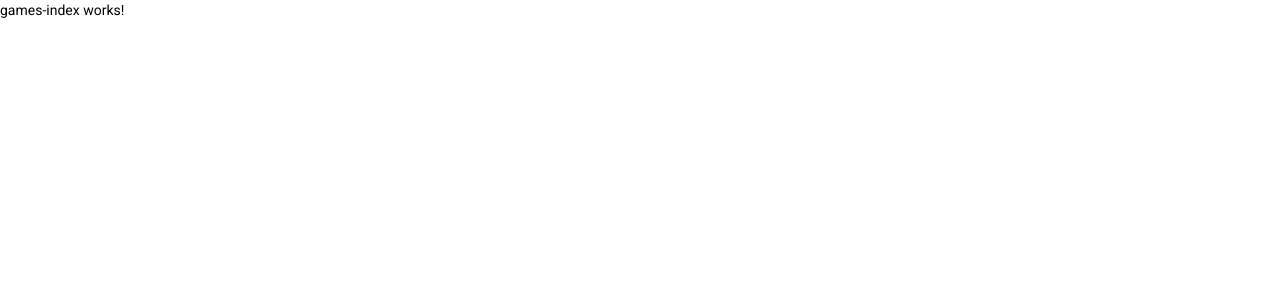
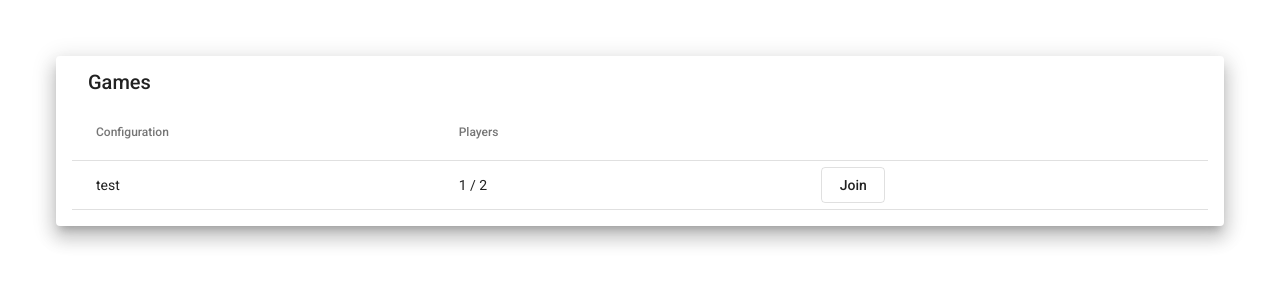
Before and after one commit to sytzez/deeplomacy, an Angular app in the folder resources/angular/: page / in a window 1280 px wide. Shown: the top 300 px of the page. Built offline with nearby package versions, Linux system fonts and the light colour scheme.

Commit message:
[Setup] Setup table for games

```diff
--- a/resources/angular/src/app/app.component.html
+++ b/resources/angular/src/app/app.component.html
@@ -1 +1,3 @@
-<router-outlet></router-outlet>
+<div class="layout">
+    <router-outlet></router-outlet>
+</div>
--- a/resources/angular/src/app/app.component.scss
+++ b/resources/angular/src/app/app.component.scss
@@ -0,0 +1,3 @@
+.layout {
+    padding: 4em;
+}
--- a/resources/angular/src/app/pages/games-index/games-index.component.html
+++ b/resources/angular/src/app/pages/games-index/games-index.component.html
@@ -1 +1,33 @@
-<p>games-index works!</p>
+<mat-card class="mat-elevation-z12">
+    <mat-card-header>
+        <mat-card-title>Games</mat-card-title>
+    </mat-card-header>
+
+    <mat-card-content>
+        <mat-table [dataSource]="[{'configuration':'test', 'numOfPlayers':'1', 'maxNumOfPlayers': 2, 'actions':''}]">
+            <ng-container matColumnDef="configuration">
+                <mat-header-cell *matHeaderCellDef>Configuration</mat-header-cell>
+                <mat-cell *matCellDef="let element">
+                    {{ element.configuration }}
+                </mat-cell>
+            </ng-container>
+
+            <ng-container matColumnDef="players">
+                <mat-header-cell *matHeaderCellDef>Players</mat-header-cell>
+                <mat-cell *matCellDef="let element">
+                    {{ element.numOfPlayers }} / {{ element.maxNumOfPlayers }}
+                </mat-cell>
+            </ng-container>
+
+            <ng-container matColumnDef="actions">
+                <mat-header-cell *matHeaderCellDef></mat-header-cell>
+                <mat-cell *matCellDef="let element">
+                    <button mat-stroked-button>Join</button>
+                </mat-cell>
+            </ng-container>
+
+            <mat-header-row *matHeaderRowDef="['configuration', 'players', 'actions']"></mat-header-row>
+            <mat-row *matRowDef="let row; columns: ['configuration', 'players', 'actions']"></mat-row>
+        </mat-table>
+    </mat-card-content>
+</mat-card>
```
Also changed, not shown: resources/angular/src/app/app.module.ts (+8 -0 lines).
